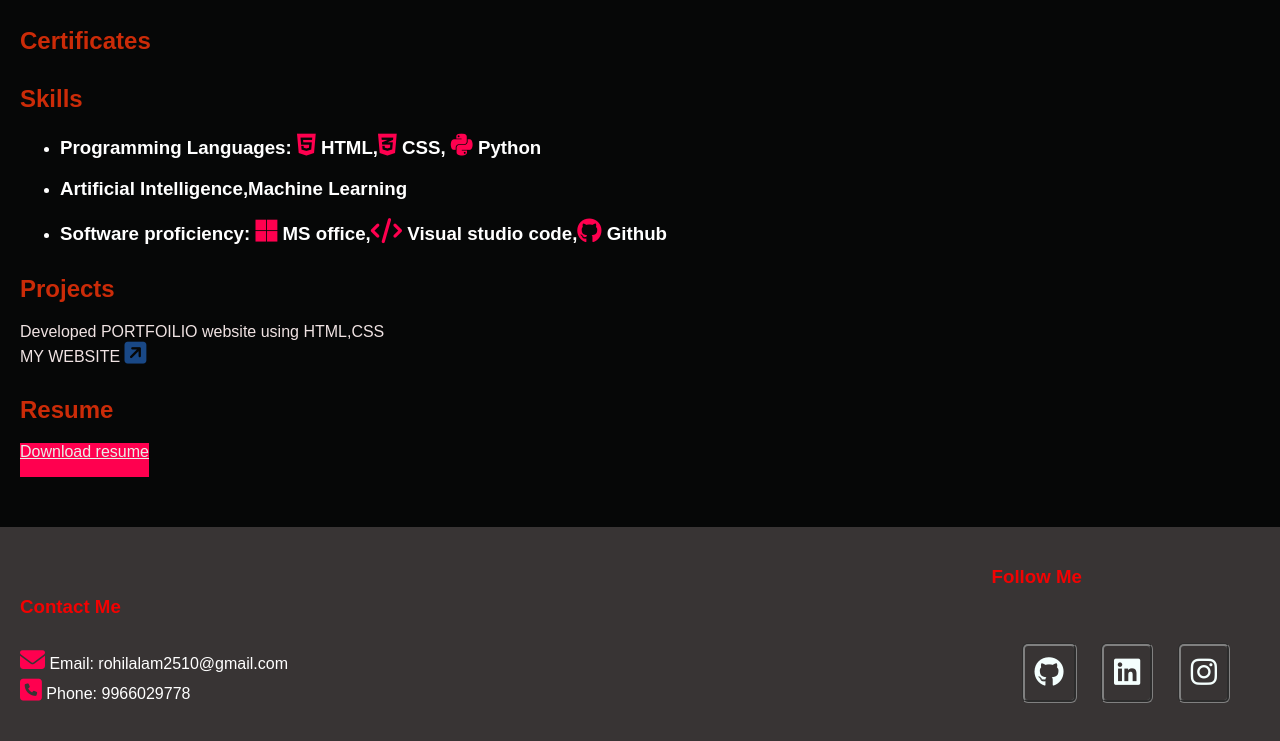
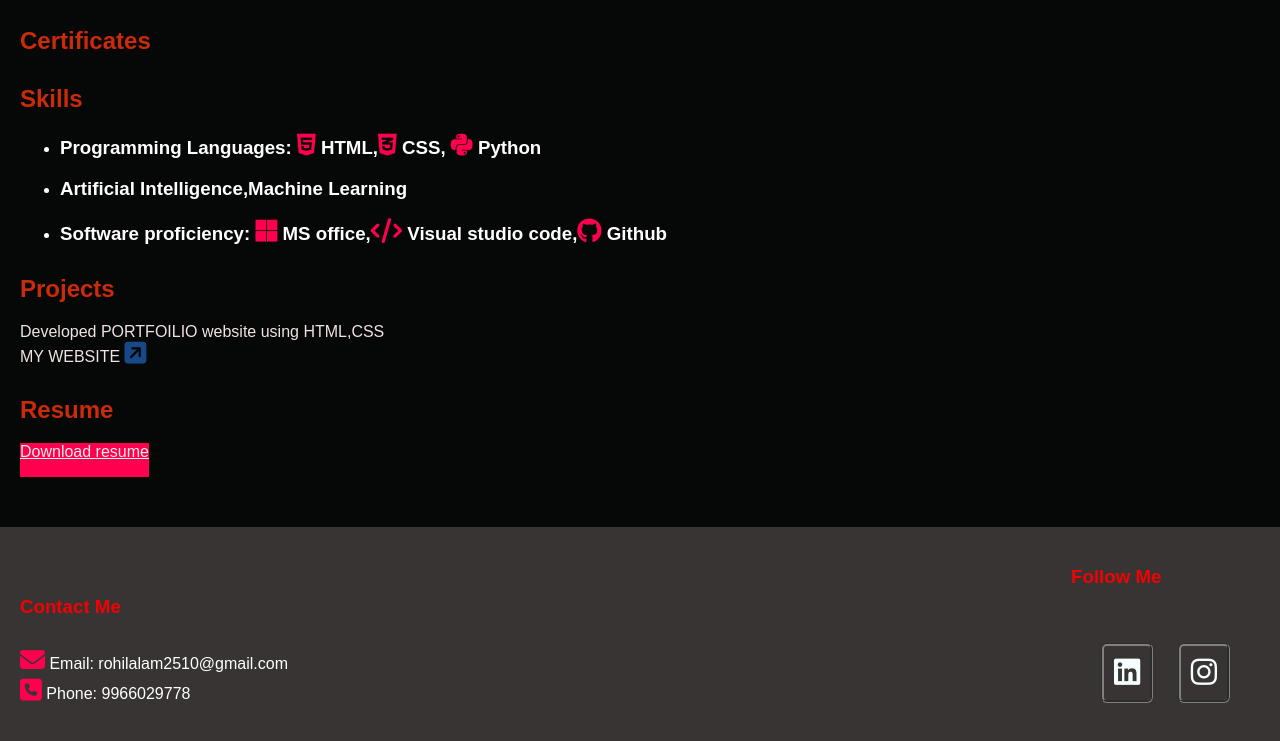
Before and after one commit to rohinilalam/portfolio, a plain HTML site: page index.html in a window 1280 px wide. Shown: the part 1743-2484 px from the top of the page. Drawn offline with Linux system fonts and the light colour scheme; a script that the page names is missing.

Commit message:
Add files via upload

```diff
--- a/index.html
+++ b/index.html
@@ -192,7 +192,6 @@
       </section>
 
 <div class="row social" >
-  <a target = "blank" href = 'https://github.com/REVANTHKONCHADA'><i class="fab fa-github"></i></a>
   <a target = "blank" href = 'https://www.linkedin.com/in/revanth-konchada-091312247/'><i class="fab fa-linkedin"></i></a>
   <a target = "blank" href='https://instagram.com/_rohi_lalam_?igshid=MzNlNGNkZWQ4Mg=='><i class='fab fa-instagram'></i></a></section>
 </div>
```
